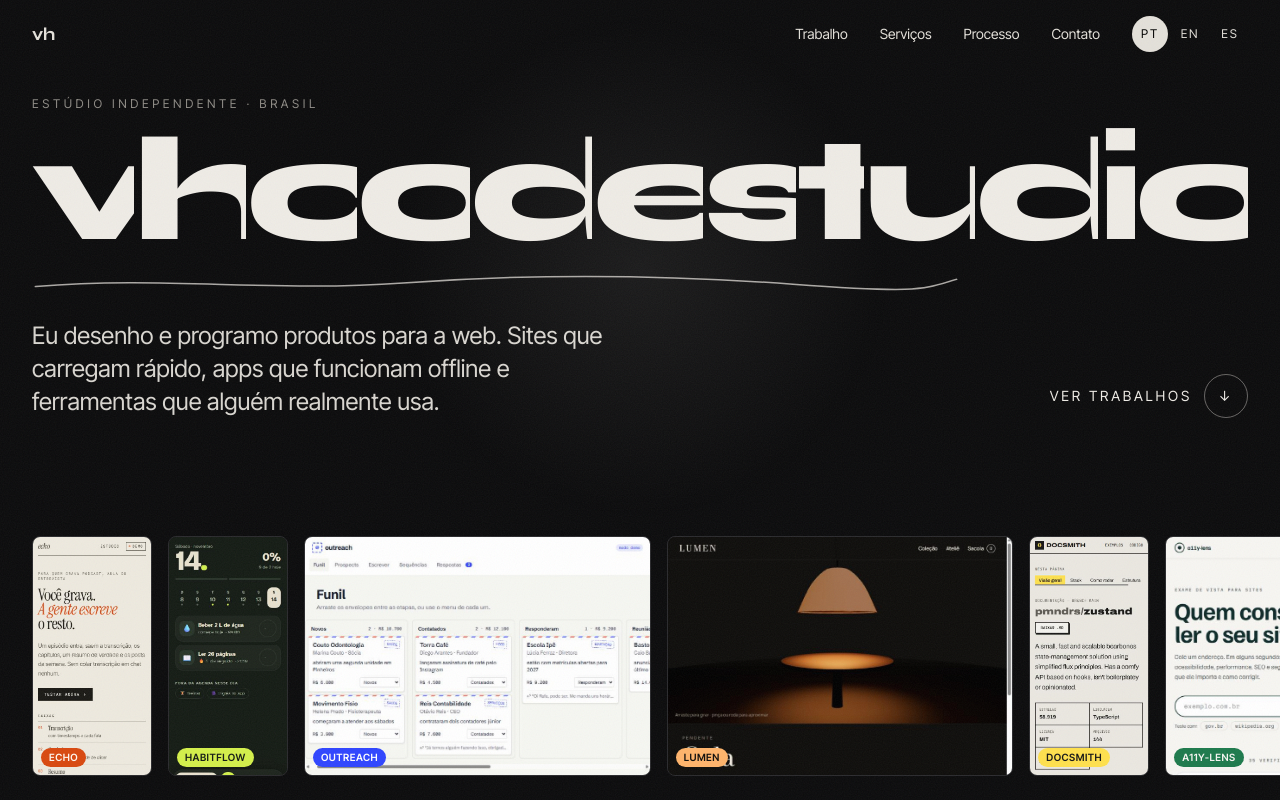
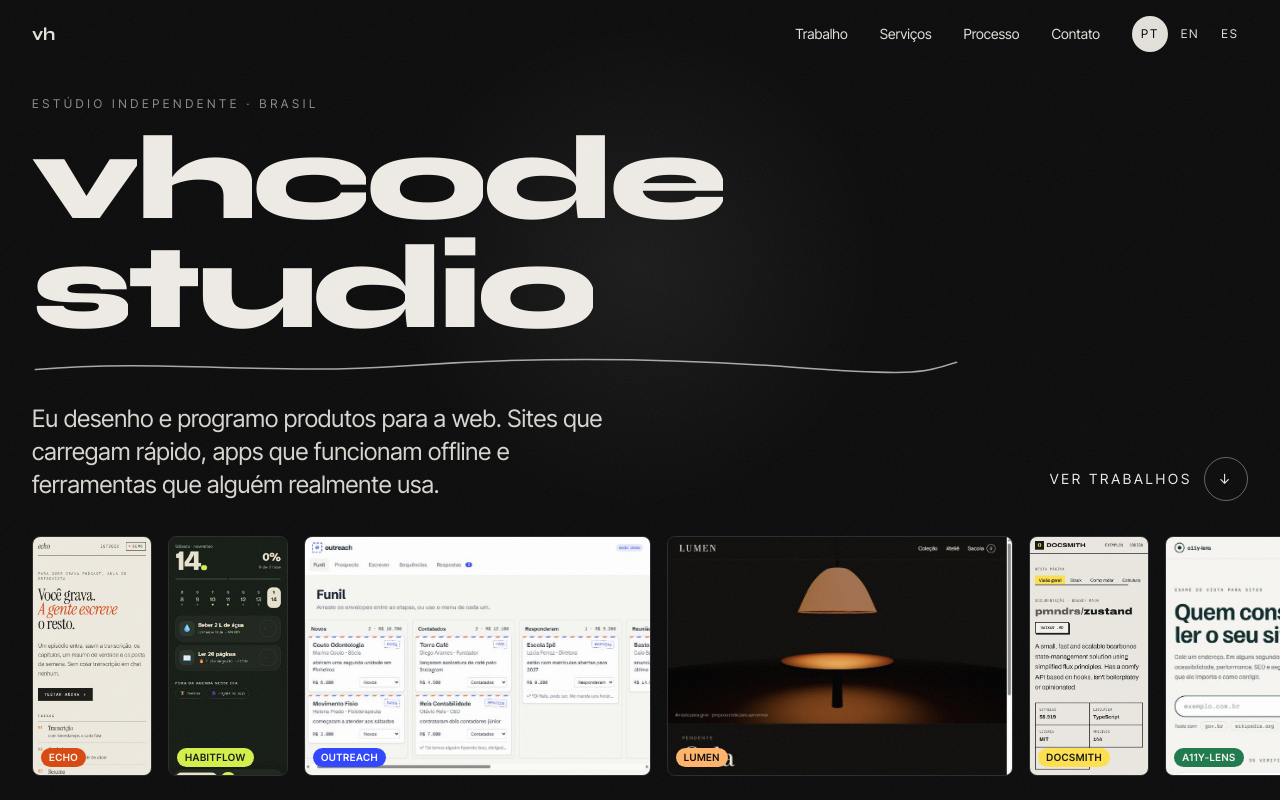
Before and after one commit to vhcodestudio/vhcodestudio-site, a Next.js app: page / in a window 1280 px wide. Shown: the top 800 px of the page. Built offline with nearby package versions, Linux system fonts and the light colour scheme.

Commit message:
style: hero title on two lines

```diff
--- a/src/components/hero.tsx
+++ b/src/components/hero.tsx
@@ -25,16 +25,19 @@ export function Hero({ lang = "pt" }: { lang?: Lang }) {
         <motion.p initial={{ opacity: 0 }} animate={{ opacity: 1 }} transition={{ delay: 0.2, duration: 0.6 }}
           className="text-xs uppercase tracking-[0.3em] text-ash">{t.eyebrow}</motion.p>
         {/* Sized by both width and height so the whole hero fits short, wide windows too. */}
-        <h1 id="hero-h" className="mt-4 font-display font-extrabold leading-[0.85] tracking-[-0.045em]" style={{ fontSize: "clamp(3rem, min(11.6vw, 21vh), 15rem)" }}>
+        <h1 id="hero-h" className="mt-4 font-display font-extrabold leading-[0.85] tracking-[-0.045em]" style={{ fontSize: "clamp(3rem, min(16.5vw, 15vh), 13rem)" }}>
           <span className="sr-only">{WORD}</span>
-          <span aria-hidden="true" className="flex flex-wrap sm:flex-nowrap">
-            {[...WORD].map((ch, i) => (
-              <span key={i} className="inline-block overflow-hidden pb-[0.06em]">
-                <motion.span className="inline-block" initial={{ y: reduce ? 0 : "105%" }} animate={{ y: 0 }}
-                  transition={{ duration: 0.9, ease: EASE, delay: 0.15 + i * 0.045 }}>{ch}</motion.span>
-              </span>
-            ))}
-          </span>
+          {/* "vhcode" on the first line, "studio" on the second. */}
+          {["vhcode", "studio"].map((line, li) => (
+            <span key={line} aria-hidden="true" className="flex">
+              {[...line].map((ch, i) => (
+                <span key={i} className="inline-block overflow-hidden pb-[0.06em]">
+                  <motion.span className="inline-block" initial={{ y: reduce ? 0 : "105%" }} animate={{ y: 0 }}
+                    transition={{ duration: 0.9, ease: EASE, delay: 0.15 + (li * 6 + i) * 0.045 }}>{ch}</motion.span>
+                </span>
+              ))}
+            </span>
+          ))}
         </h1>
         {/* Hand-drawn underline: a single SVG path traced on load (reanimate-style path drawing). */}
         <svg viewBox="0 0 1000 40" className="mt-2 h-6 w-[min(100%,58rem)] text-bone/70" aria-hidden="true" preserveAspectRatio="none">
```
